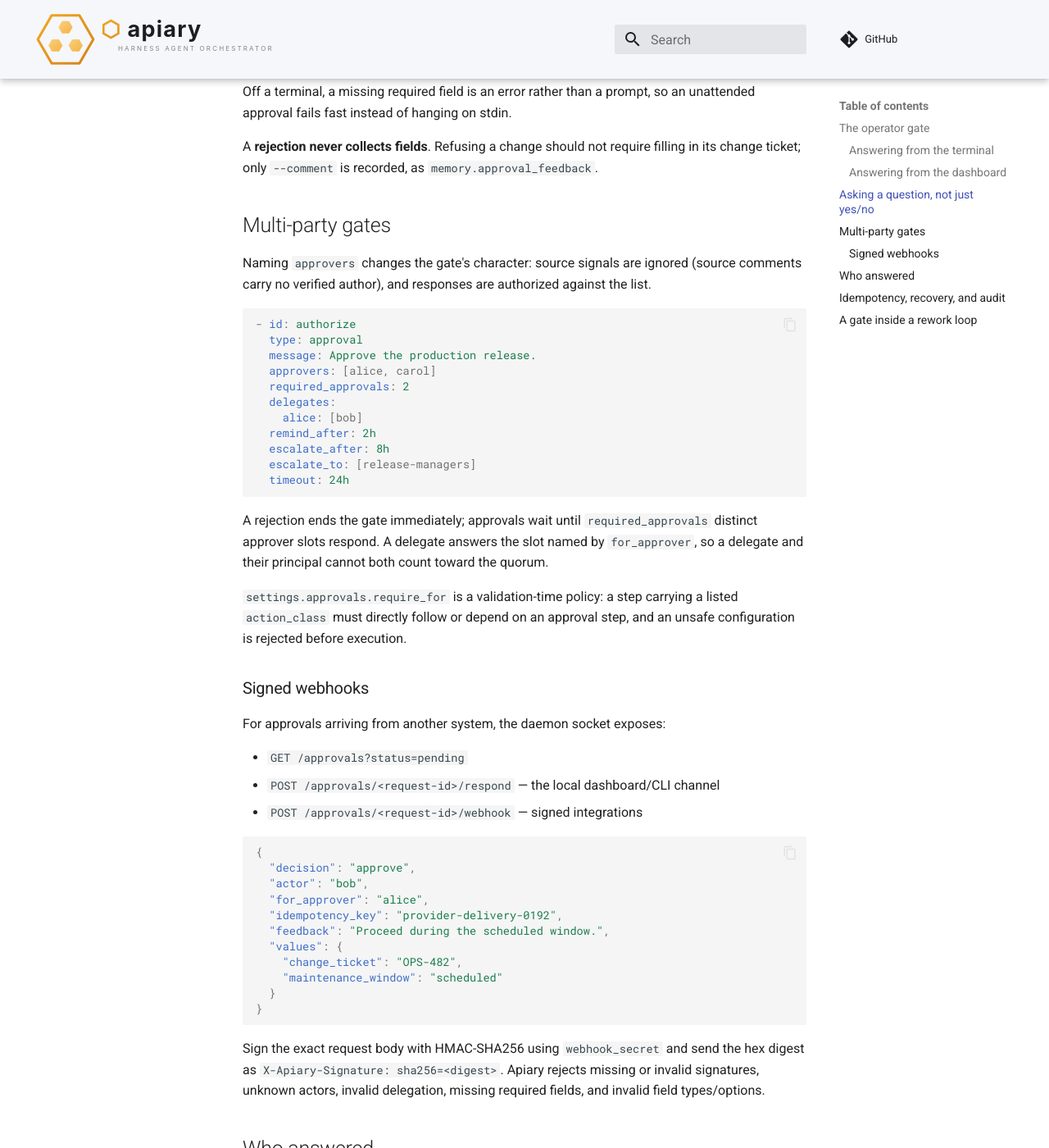
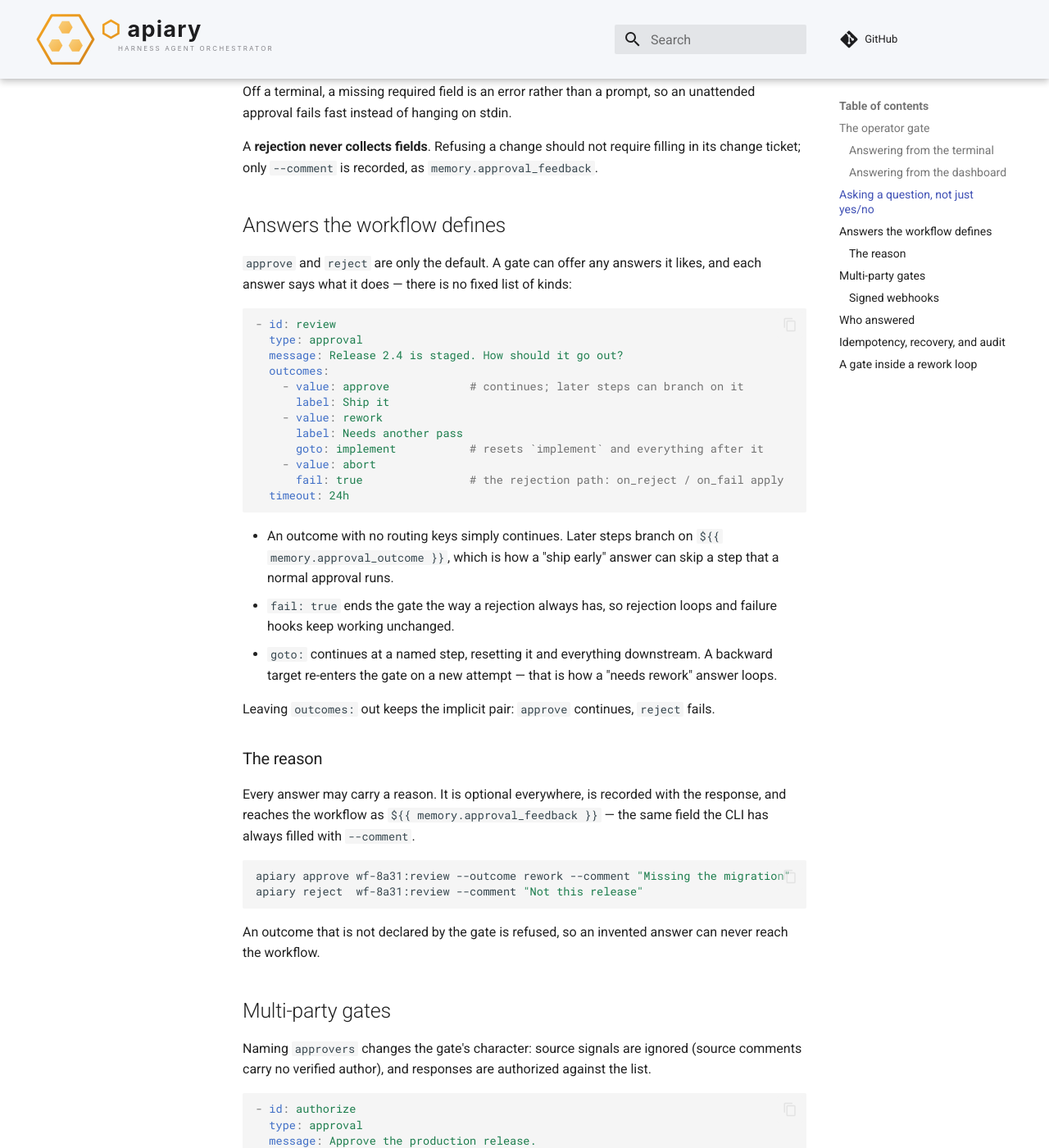
Before and after one commit to orlandoburli/apiary, an MkDocs documentation site: the page built from docs/human-approvals.md, in a window 1280 px wide and 1400 px high, scrolled down 2778 px. Shown: the whole window at 82% size. Built offline with MkDocs 1.6.1 and Material for MkDocs 9.7.7, drawn with Linux system fonts in a browser that asks for light colours; comment, search, counter and statistics services are not loaded.

Commit message:
docs(approvals): document workflow-defined outcomes and the reason

````diff
--- a/docs/human-approvals.md
+++ b/docs/human-approvals.md
@@ -123,6 +123,52 @@ A **rejection never collects fields**. Refusing a change should not require
 filling in its change ticket; only `--comment` is recorded, as
 `memory.approval_feedback`.
 
+## Answers the workflow defines
+
+`approve` and `reject` are only the default. A gate can offer any answers it
+likes, and each answer says what it does — there is no fixed list of kinds:
+
+```yaml
+- id: review
+  type: approval
+  message: Release 2.4 is staged. How should it go out?
+  outcomes:
+    - value: approve            # continues; later steps can branch on it
+      label: Ship it
+    - value: rework
+      label: Needs another pass
+      goto: implement           # resets `implement` and everything after it
+    - value: abort
+      fail: true                # the rejection path: on_reject / on_fail apply
+  timeout: 24h
+```
+
+- An outcome with no routing keys simply continues. Later steps branch on
+  `${{ memory.approval_outcome }}`, which is how a "ship early" answer can skip
+  a step that a normal approval runs.
+- `fail: true` ends the gate the way a rejection always has, so rejection loops
+  and failure hooks keep working unchanged.
+- `goto:` continues at a named step, resetting it and everything downstream. A
+  backward target re-enters the gate on a new attempt — that is how a "needs
+  rework" answer loops.
+
+Leaving `outcomes:` out keeps the implicit pair: `approve` continues, `reject`
+fails.
+
+### The reason
+
+Every answer may carry a reason. It is optional everywhere, is recorded with
+the response, and reaches the workflow as `${{ memory.approval_feedback }}` —
+the same field the CLI has always filled with `--comment`.
+
+```bash
+apiary approve wf-8a31:review --outcome rework --comment "Missing the migration"
+apiary reject  wf-8a31:review --comment "Not this release"
+```
+
+An outcome that is not declared by the gate is refused, so an invented answer
+can never reach the workflow.
+
 ## Multi-party gates
 
 Naming `approvers` changes the gate's character: source signals are ignored
````
